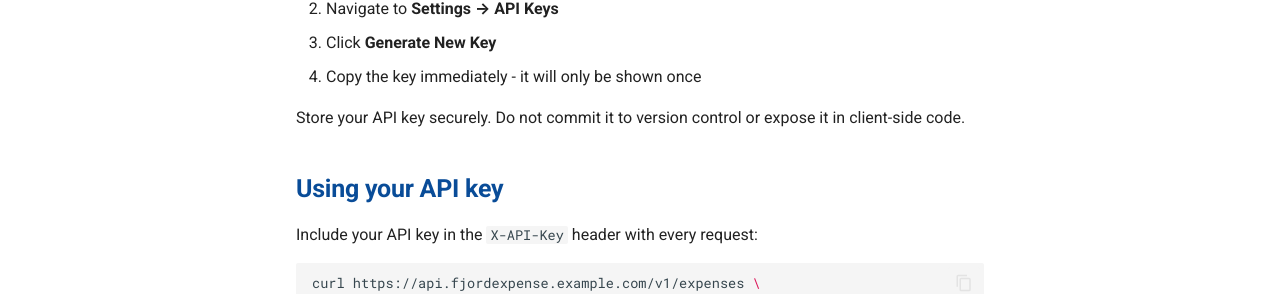
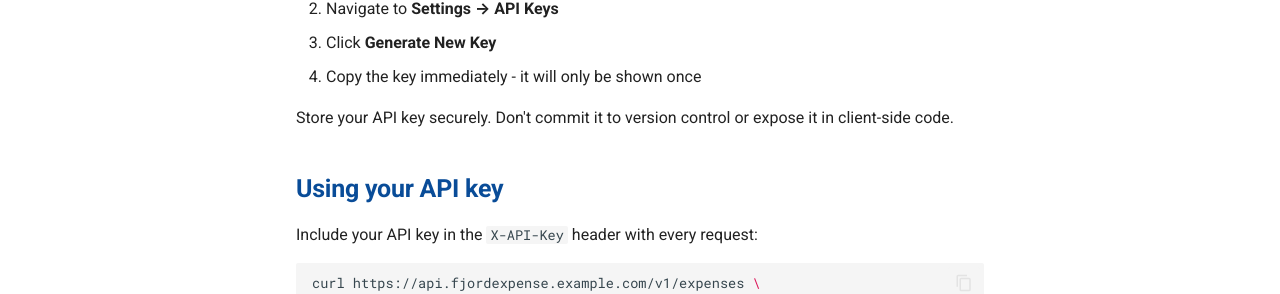
Before and after one commit to JohnA-Oslo/fjord-expense-api, an MkDocs documentation site: the page built from docs/getting-started/authentication.md, in a window 1280 px wide and 900 px high. Shown: the part 423-717 px from the top of the window. Built offline with MkDocs 1.6.1 and Material for MkDocs 9.7.7, drawn with Linux system fonts in a browser that asks for light colours.

Commit message:
Fixed Vale errors (#14)

```diff
--- a/docs/getting-started/authentication.md
+++ b/docs/getting-started/authentication.md
@@ -11,7 +11,7 @@ API keys are generated through the Fjord Expense dashboard:
 3. Click **Generate New Key**
 4. Copy the key immediately - it will only be shown once
 
-Store your API key securely. Do not commit it to version control or expose it in client-side code.
+Store your API key securely. Don't commit it to version control or expose it in client-side code.
 
 ## Using your API key
 
```
Also changed, not shown: docs/guides/approvals.md (+2 -2 lines), docs/guides/invoicing.md (+1 -1 lines).
